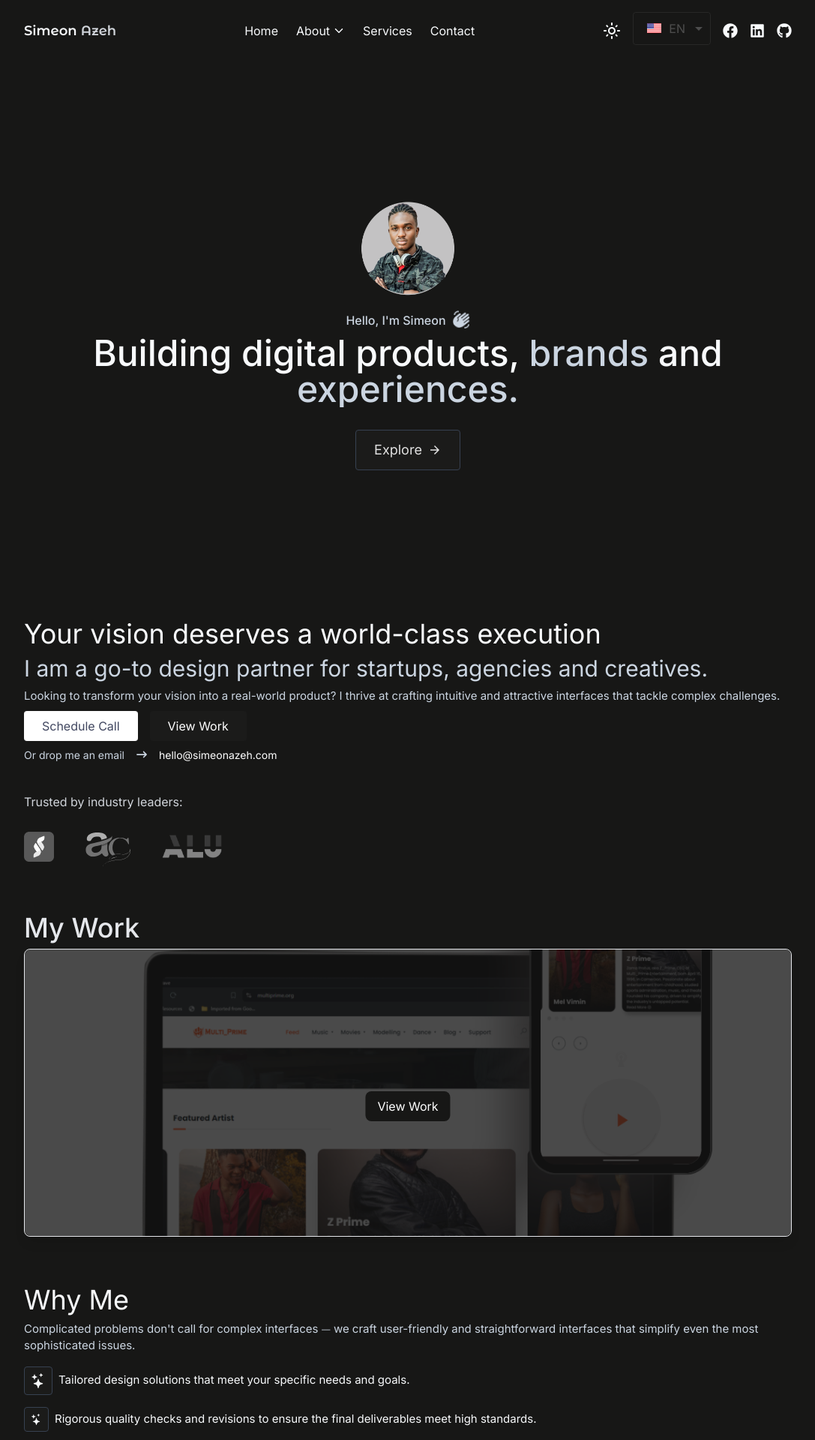
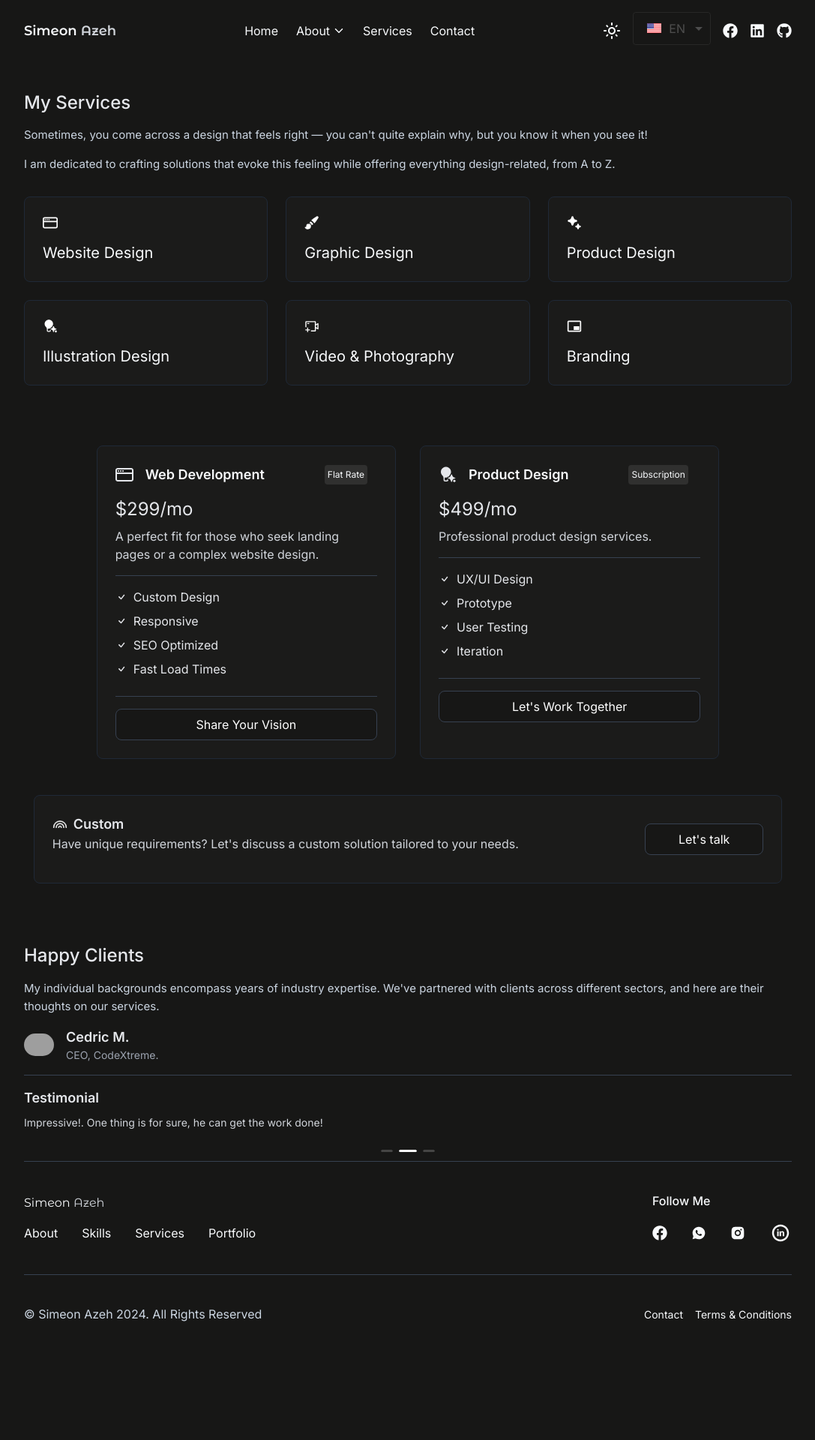
Before and after one commit to Simeon-Azeh/simeonportfolio, a React (Vite) app: page /services in a window 1280 px wide. Shown: the top 1920 px of the page at 75% size, without its empty margins (96-1183 px from the left). After the commit the page ends 1804 px from the top, so only its background shows below. Built offline with nearby package versions, Linux system fonts and the light colour scheme; grey boxes are pictures that could not be loaded.

Commit message:
done with services

```diff
--- a/src/App.jsx
+++ b/src/App.jsx
@@ -3,6 +3,8 @@ import Home from './pages/Home'
 import { BrowserRouter, Routes, Route } from 'react-router-dom'
 import About from './pages/About'
 import Portfolio from './pages/Portfolio';
+
+import ServicesPage from './pages/Services';
 
 
 
@@ -28,6 +30,7 @@ function App() {
         <Route path="*" element={<Home />} />
         <Route path="/resume" element={<About />} />
         <Route path="/portfolio" element={<Portfolio />} />
+        <Route path="/services" element={<ServicesPage />} />
       </Routes>
     </BrowserRouter>
     </>
--- /dev/null
+++ b/src/pages/Services.jsx
@@ -0,0 +1,36 @@
+import React from 'react'
+import Header from '../components/Header'
+import Hero from '../components/Hero'
+import TrustedBy from '../components/Trustedby'
+import SubHero from '../components/SubHero'
+import MyWork from '../components/MyWork'
+import WhyMe from '../components/WhyMe'
+import Services from '../components/Services'
+import Testimonial from '../components/Testimonial'
+import Pricing from '../components/Pricing'
+import Footer from '../components/Footer'
+import Tabs from '../components/Portfolio/Tabs'
+function ServicesPage() {
+  return (
+    <div className="">
+        <div className='sticky top-0 bg-[#F9FEFF] dark:bg-[#171716] z-50 '>
+        <Header />
+        </div>
+       <div>
+        <Services />
+       </div>
+
+        <div>
+          <Pricing />
+        </div>
+        <div>
+          <Testimonial />
+        </div>
+        <div>
+          <Footer />
+        </div>
+    </div>
+  )
+}
+
+export default ServicesPage
```
